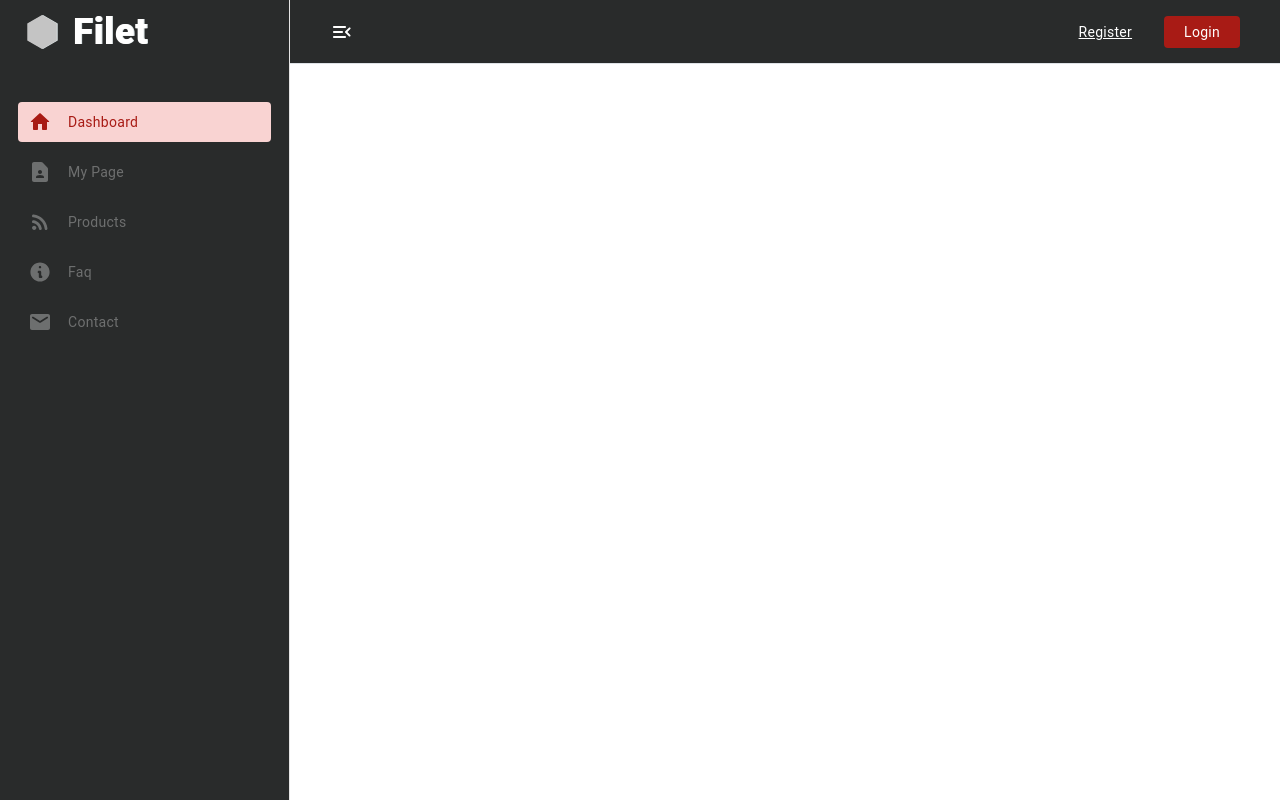
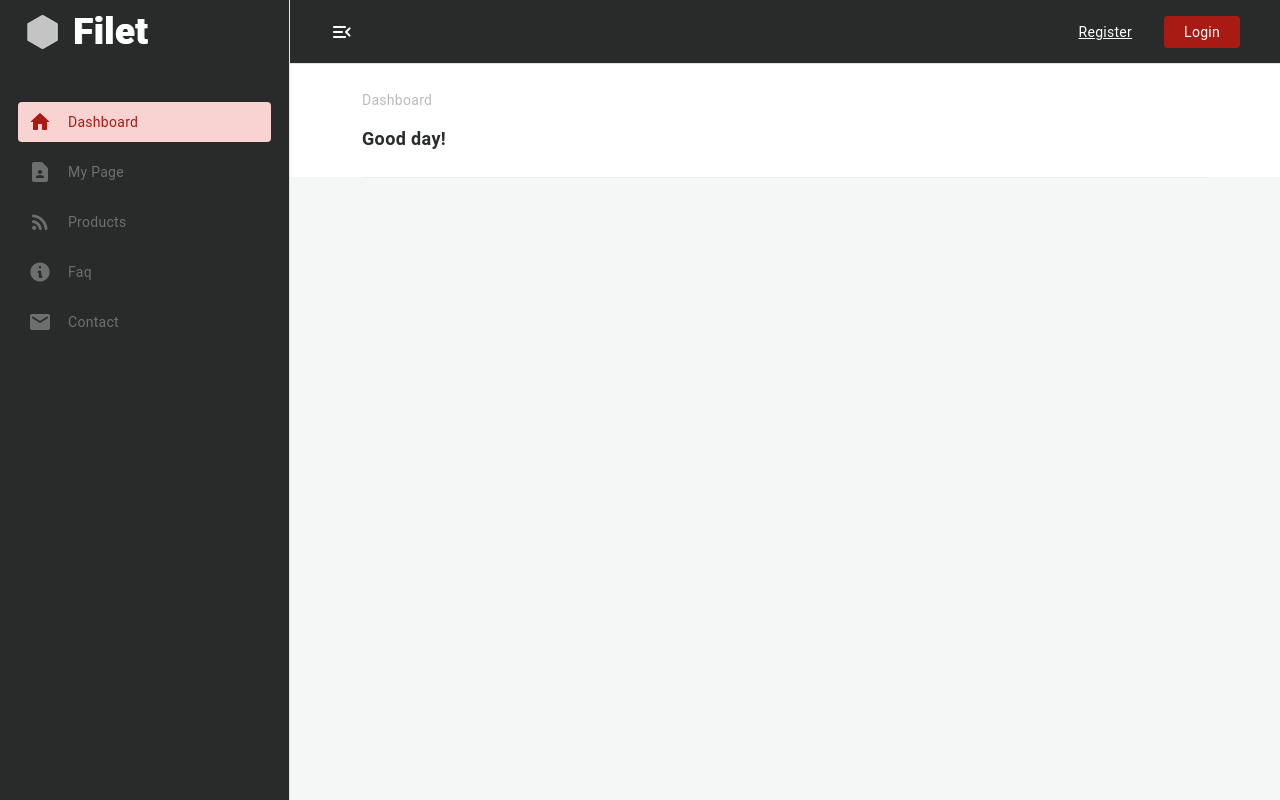
Before and after one commit to lisinhong/filet, a Vue app: page / in a window 1280 px wide. Built offline with nearby package versions, Linux system fonts and the light colour scheme.

Commit message:
Add app info

```diff
--- a/src/App.vue
+++ b/src/App.vue
@@ -4,8 +4,15 @@
       <app-site-map />
     </aside>
     <main class="app-main">
-      <app-header />
-      <router-view />
+      <div class="app-header-wrapper">
+        <app-header />
+      </div>
+      <div class="app-info-wrapper">
+        <app-info />
+      </div>
+      <div class="app-content-wrapper">
+        <router-view />
+      </div>
     </main>
   </div>
 </template>
@@ -14,12 +21,14 @@
 import { mapState } from "vuex";
 import AppHeader from "@/components/AppHeader.vue";
 import AppSiteMap from "@/components/AppSiteMap.vue";
+import AppInfo from "@/components/AppInfo.vue";
 
 export default {
   name: "App",
   components: {
     AppHeader,
     AppSiteMap,
+    AppInfo,
   },
   computed: {
     ...mapState(["showSidebar"]),
@@ -43,6 +52,13 @@ export default {
   .app-main {
     flex: 1 1 auto;
     transition: 0.4s ease;
+    display: flex;
+    flex-direction: column;
+
+    .app-content-wrapper {
+      flex: 1 1 auto;
+      padding: 32px 72px;
+    }
   }
 
   &.has-sidebar {
--- /dev/null
+++ b/src/components/AppInfo.vue
@@ -0,0 +1,62 @@
+<template>
+  <div class="app-info">
+    <p class="page-title">{{ pageTitle }}</p>
+    <p class="greeting">{{ greeting }}</p>
+    <div class="divider"></div>
+  </div>
+</template>
+
+<script>
+import { mapState } from "vuex";
+
+export default {
+  name: "AppInfo",
+  computed: {
+    ...mapState(["isLogin", "userName"]),
+    pageTitle() {
+      return this.$route.name;
+    },
+    greeting() {
+      if (this.isLogin) {
+        return `Good day, ${this.userName}!`;
+      }
+      return "Good day!";
+    },
+  },
+};
+</script>
+
+<style lang="scss" scoped>
+.app-info {
+  position: relative;
+  padding: 28px 72px;
+  background-color: $white;
+
+  .page-title {
+    margin: 0 0 20px;
+    font-weight: 400;
+    font-size: 14px;
+    line-height: 16px;
+    letter-spacing: 0.02em;
+    color: rgba($brand-dark, 0.32);
+  }
+
+  .greeting {
+    margin: 0;
+    font-weight: 700;
+    font-size: 18px;
+    line-height: 21px;
+    letter-spacing: 0.02em;
+    color: $brand-dark;
+  }
+
+  .divider {
+    position: absolute;
+    left: 72px;
+    right: 72px;
+    bottom: -1px;
+    height: 1px;
+    background-color: #ebedef;
+  }
+}
+</style>
--- a/src/custom.scss
+++ b/src/custom.scss
@@ -20,3 +20,7 @@ $gray-5: #dbe3e4;
 $gray-6: #e6ebec;
 $gray-7: #f0f3f3;
 $gray-8: #f5f7f7;
+
+body {
+  background-color: $gray-8 !important;
+}
--- a/src/router/index.js
+++ b/src/router/index.js
@@ -10,22 +10,22 @@ const routes = [
     component: () => import("@/views/AppDashboard.vue"),
   },
   {
-    path: "my-page",
-    name: "MyPage",
+    path: "/my-page",
+    name: "My Page",
     component: () => import("@/views/AppMyPage.vue"),
   },
   {
-    path: "products",
+    path: "/products",
     name: "Products",
     component: () => import("@/views/AppProducts.vue"),
   },
   {
-    path: "faq",
+    path: "/faq",
     name: "Faq",
     component: () => import("@/views/AppFaq.vue"),
   },
   {
-    path: "contact",
+    path: "/contact",
     name: "Contact",
     component: () => import("@/views/AppContact.vue"),
   },
```
